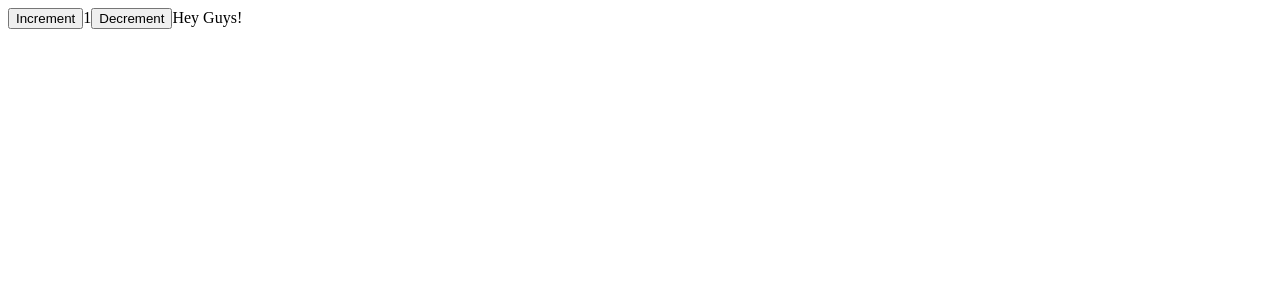
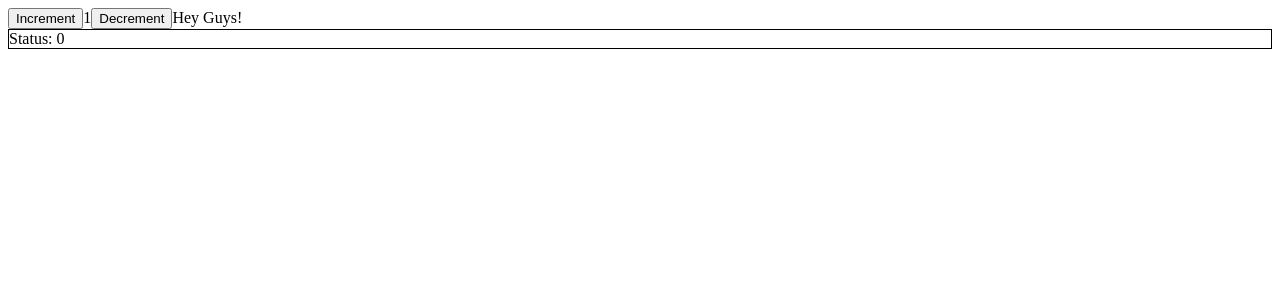
Before and after one commit to Jhonatangiraldo/react-from-scrach, a React app: page / in a window 1280 px wide. Shown: the top 300 px of the page. Built offline with nearby package versions, Linux system fonts and the light colour scheme.

Commit message:
Adding sass: Adding css-loader, node-sass, sass-loader, style-loader devs and using them in the package.json 2020/april/12

```diff
--- a/package.json
+++ b/package.json
@@ -22,7 +22,11 @@
     "@babel/preset-env": "^7.9.5",
     "@babel/preset-react": "^7.9.4",
     "babel-loader": "^8.1.0",
+    "css-loader": "^3.5.2",
     "html-webpack-plugin": "^4.2.0",
+    "node-sass": "^4.13.1",
+    "sass-loader": "^8.0.2",
+    "style-loader": "^1.1.3",
     "webpack": "^4.42.1",
     "webpack-cli": "^3.3.11",
     "webpack-dev-server": "^3.10.3"
--- a/src/app/components/App.jsx
+++ b/src/app/components/App.jsx
@@ -1,4 +1,5 @@
 import React, { useState, useEffect } from 'react';
+import Swtich from './Switch';
 
 export default function App() {
   const [counter, setCounter] = useState(0);
@@ -24,6 +25,7 @@ export default function App() {
       {counter}
       <button onClick={decrement}>Decrement</button>
       <label>Hey Guys!</label>
+      <Swtich/>
     </div>
   );
 }
--- /dev/null
+++ b/src/app/components/Switch/index.js
@@ -0,0 +1,10 @@
+import React from 'react';
+import './styles.scss'
+
+export default function Swtich() {
+  return  (
+    <div className="container">
+      Status: 0
+    </div>
+  );
+}
--- /dev/null
+++ b/src/app/components/Switch/styles.scss
@@ -0,0 +1,3 @@
+.container {
+  border: 1px solid black;
+}
--- a/webpack.config.js
+++ b/webpack.config.js
@@ -21,6 +21,17 @@ const config = {
           loader: 'babel-loader',
         }
       },
+      {
+        test: /\.s[ac]ss$/i,
+        use: [
+          // Creates style nodes from JS strings
+          'style-loader',
+          // Translates CSS into CommonJS
+          'css-loader',
+          // Compiles sass to CSS
+          'sass-loader',
+        ]
+      }
     ],
   },
   resolve: {
```
Also changed, not shown: 1 other file (tests, documents, lock files or other folders).
